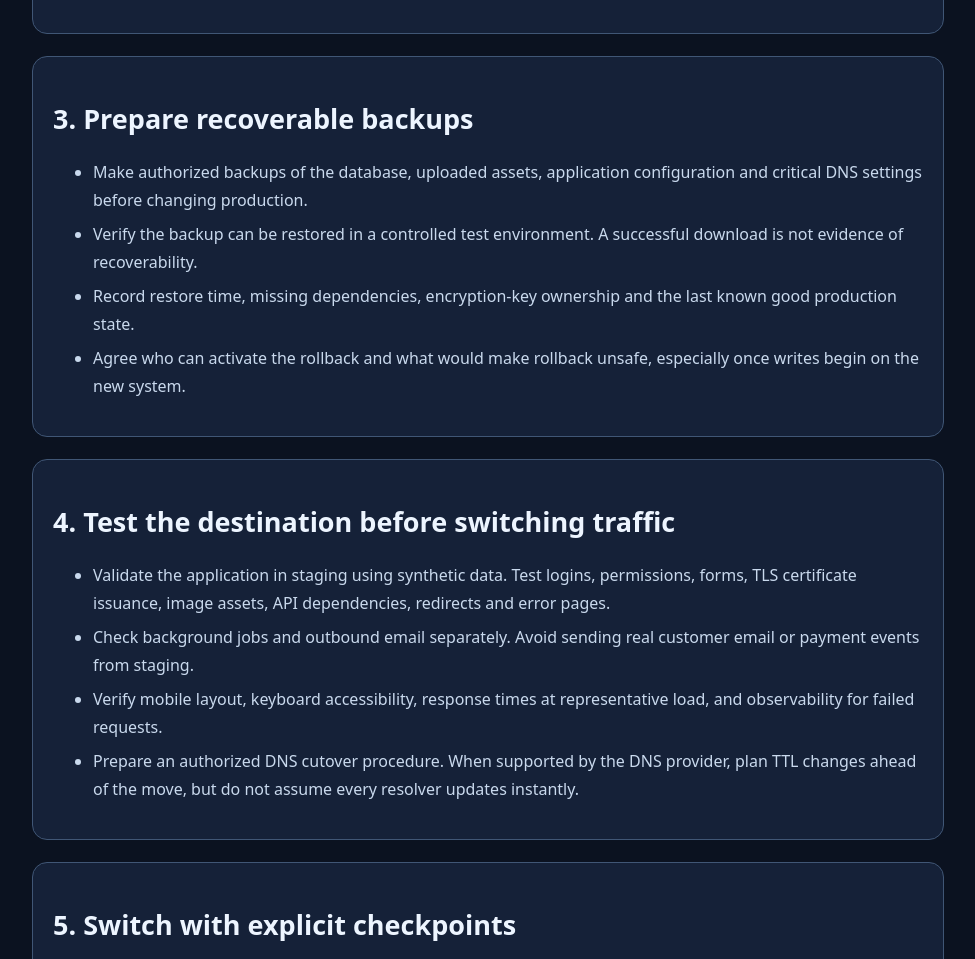
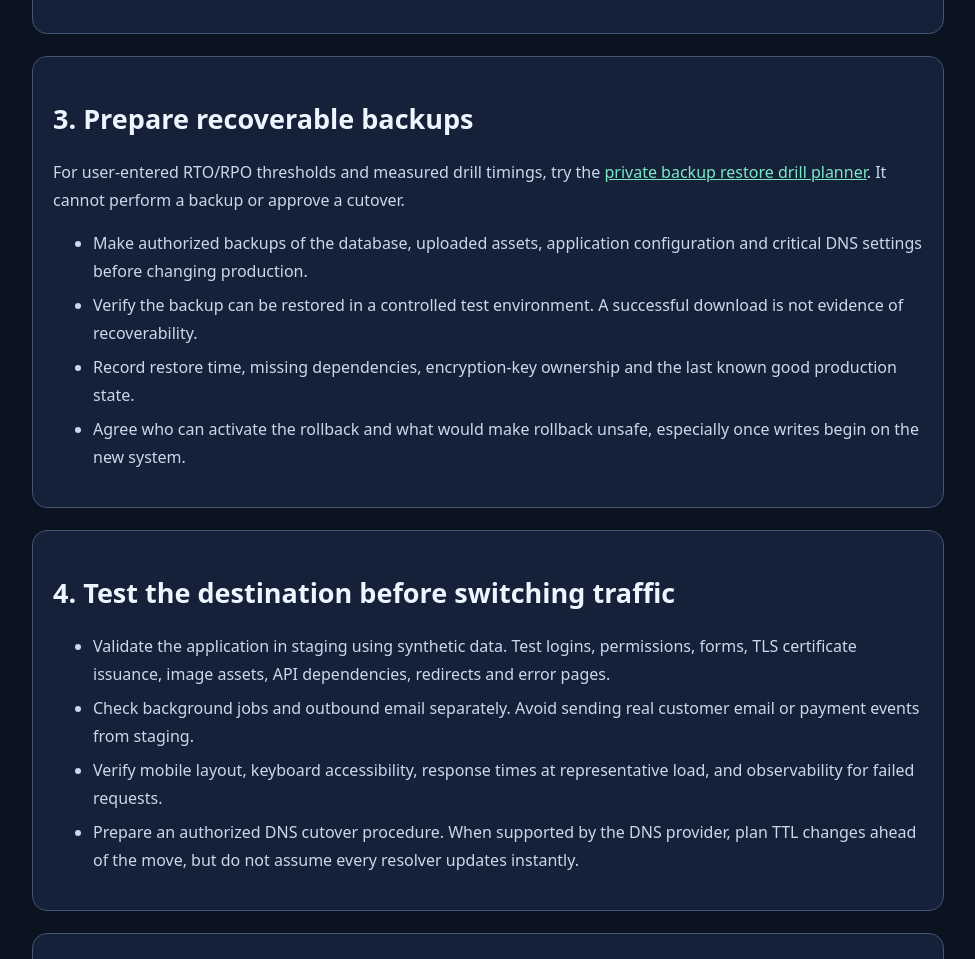
Before and after one commit to hithisisakii09/stackpilot-ai, an Astro site: page /guides/hosting-migration-checklist in a window 1280 px wide. Shown: the part 1216-2175 px from the top of the page, without its empty margins (152-1127 px from the left). Built offline with nearby package versions, Linux system fonts and the light colour scheme; Astro itself is replaced by a stand-in of ours.

Commit message:
feat: link recovery drill worksheet in hosting migration guide

```diff
--- a/src/pages/guides/hosting-migration-checklist/index.astro
+++ b/src/pages/guides/hosting-migration-checklist/index.astro
@@ -46,7 +46,7 @@ footer{border-top:1px solid #405675}
 <li>Include staff time, specialist migration work and a contingency allowance. The <a href="/tools/software-cost-calculator/">subscription cost calculator</a> accepts your own figures but does not automatically calculate labor hours.</li>
 <li>Record data location, data retention and deletion requirements for your applicable jurisdiction and customer contracts.</li>
 </ul></section>
-<section><h2>3. Prepare recoverable backups</h2>
+<section><h2>3. Prepare recoverable backups</h2><p>For user-entered RTO/RPO thresholds and measured drill timings, try the <a href="/tools/backup-restore-drill/">private backup restore drill planner</a>. It cannot perform a backup or approve a cutover.</p>
 <ul>
 <li>Make authorized backups of the database, uploaded assets, application configuration and critical DNS settings before changing production.</li>
 <li>Verify the backup can be restored in a controlled test environment. A successful download is not evidence of recoverability.</li>
```
